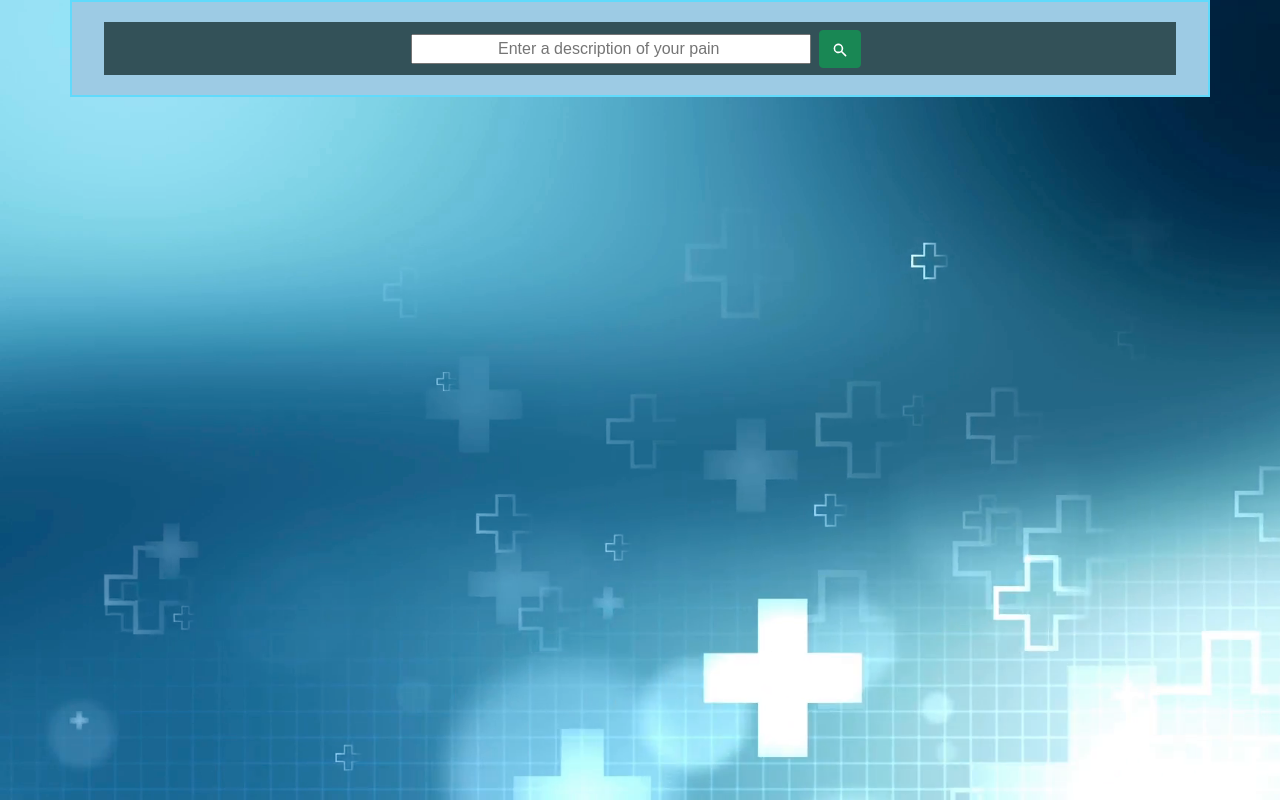
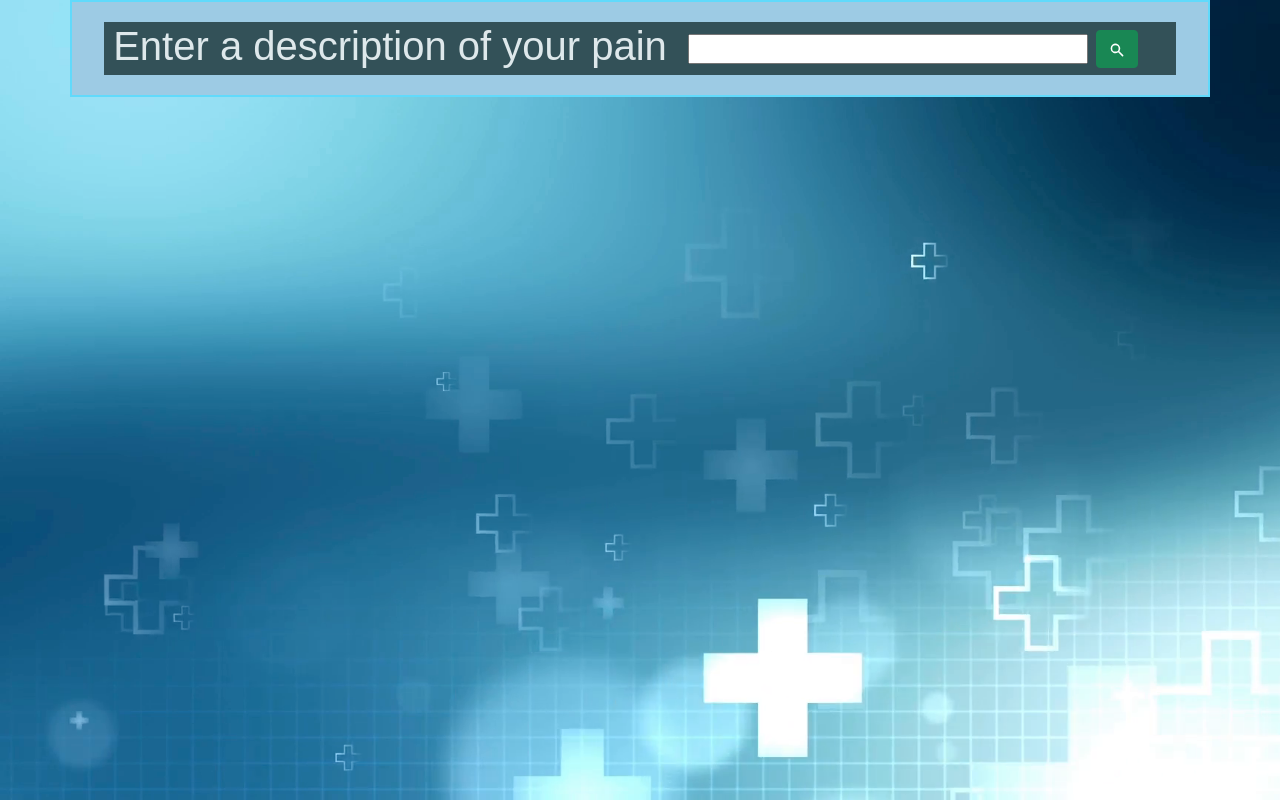
Before and after one commit to SaLim-Sayed/healthCare-firstAid, a React (Create React App) app: page / in a window 1280 px wide. Built offline with nearby package versions, Linux system fonts and the light colour scheme.

Commit message:
Update Forms.jsx

```diff
--- a/src/Forms.jsx
+++ b/src/Forms.jsx
@@ -34,9 +34,9 @@ export class Forms extends Component {
             <div className="App">
                 <div className='container bord'>
                     <div className="check">
-                        <h1 className=' lbl'>
+                        <h1 className=' lbl'>Enter a description of your pain
                             {/*  <input    value={this.state.value}  onKeyUp={() => this.predictionHandle()} onChange={this.setValue} /> */}
-                            <button className='btn  mx-2  ' onClick={() => this.predictionHandle()}>  <input placeholder='Enter a description of your pain ' value={this.state.value} onKeyUp={() => this.predictionHandle()} onChange={this.setValue} />
+                            <button className='btn  mx-2  ' onClick={() => this.predictionHandle()}>  <input  value={this.state.value} onKeyUp={() => this.predictionHandle()} onChange={this.setValue} />
                                 <button className='btn btn-success mx-2'><HiSearch /></button>
                             </button>
                         </h1>
```
